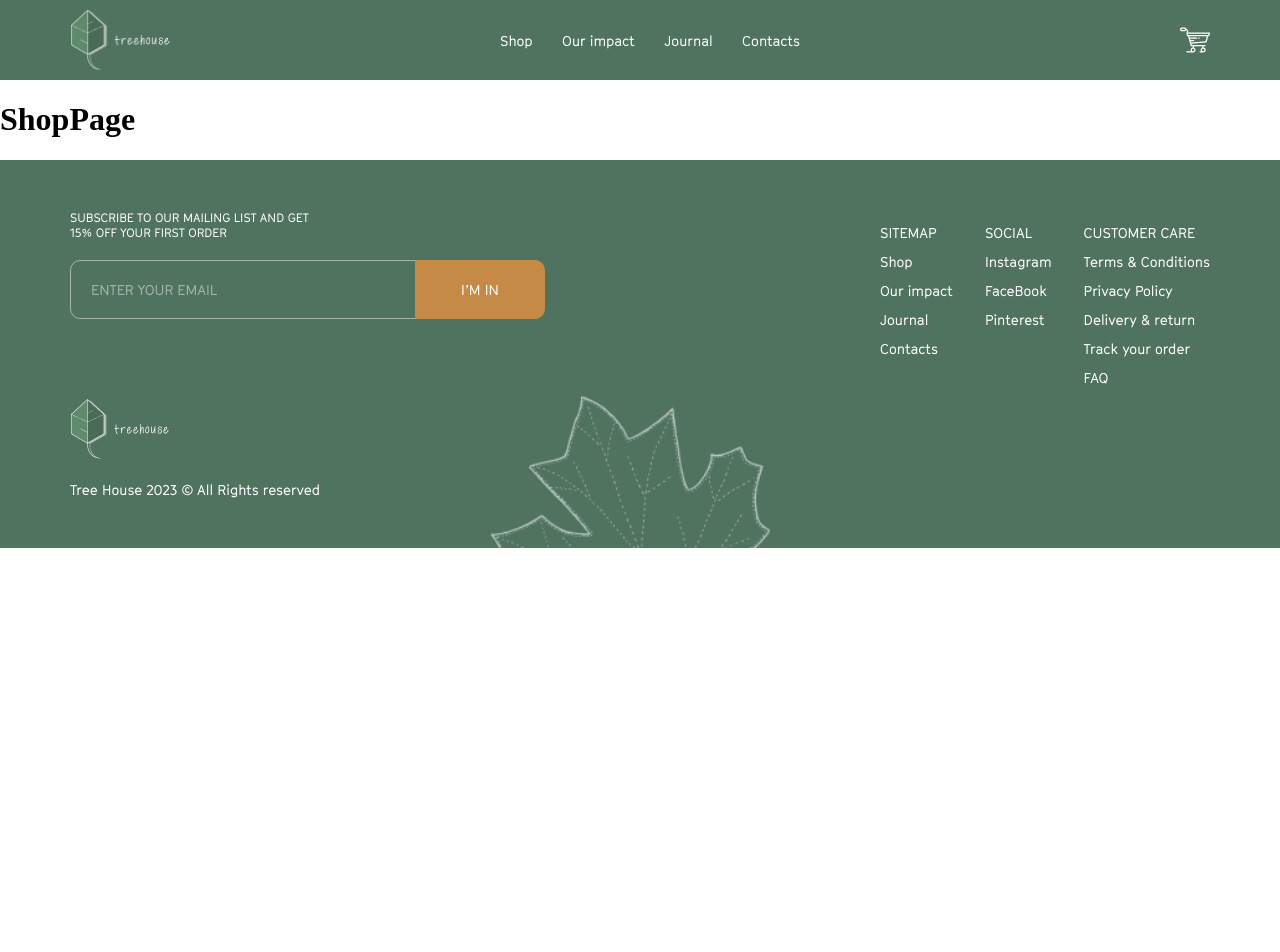
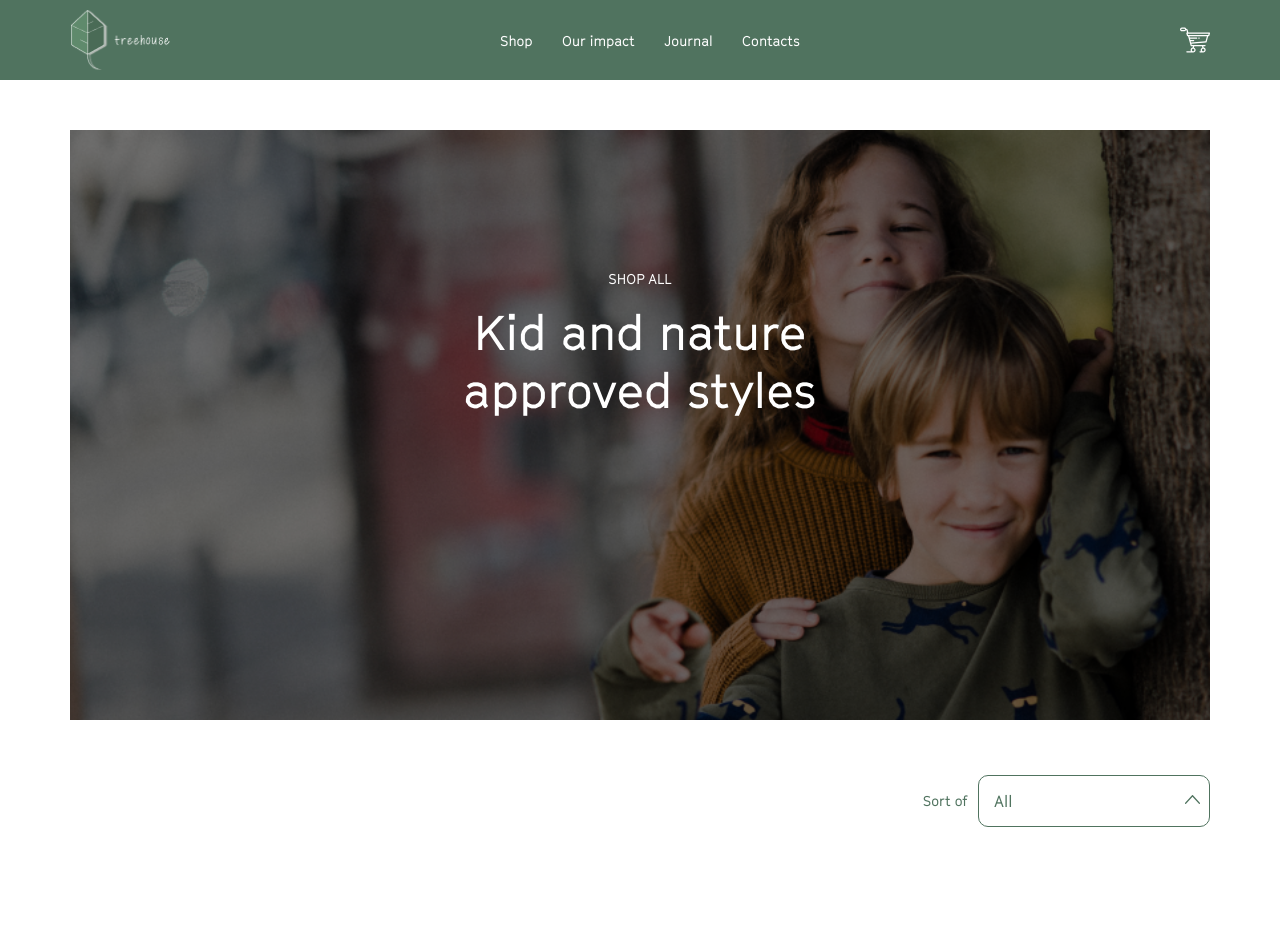
Before and after one commit to DendiRob/clothingShop, a React (Create React App) app: page /shop in a window 1280 px wide. Shown: the top 952 px of the page. Before the commit the page ends 800 px from the top, so only its background shows below. Built offline with nearby package versions, Linux system fonts and the light colour scheme.

Commit message:
started work on shopping filter

```diff
--- a/src/App.js
+++ b/src/App.js
@@ -8,7 +8,6 @@ import JournalPage from './components/pages/JournalPage';
 import ContactsPage from './components/pages/ContactsPage';
 import CartPage from './components/pages/CartPage';
 import CardPage from './components/pages/ShopPage/CardPage';
-import CategoryPage from './components/pages/ShopPage/CategoryPage';
 import Dashboard from './components/dashboard';
 
 
@@ -19,8 +18,7 @@ function App() {
           <Route path='/' element={<Dashboard />}>
             <Route index element={<MainPage />} />
             <Route path='shop' element={<ShopPage />} />
-            <Route path='shop/:category' element={<CategoryPage/>} />
-            <Route path='shop/:category/:id' element={<CardPage/>} />
+            <Route path='shop/:id' element={<CardPage/>} />
             <Route path='impact' element={<ImpactPage />} />
             <Route path='journal' element={<JournalPage />} />
             <Route path='contacts' element={<ContactsPage />} />
--- a/src/components/pages/ShopPage/CategoryPage/CategoryPage.js
+++ /dev/null
@@ -1,30 +0,0 @@
-import React from "react";
-import './CategoryPage.sass';
-import { useParams } from 'react-router-dom';
-// import { useEffect } from "react";
-// import { useState } from "react";
-
-
-const CategoryPage = () => {
-    const { category } = useParams()
-
-    return(
-        <h1>{category}</h1>
-    )
-}
-
-export default CategoryPage
-
-// пример реализаций
-
-// const [arr, setArr] = useState()
-
-// useEffect(() => {
-//     fetch().then(res => res.json()).then( res => setArr(res))
-// }.[])
-
-// arr.map((item) => {
-//     <Link key={smth} to='category/item.id'>
-//      there is carditem
-//     </Link>
-// })
--- a/src/components/pages/ShopPage/CategoryPage/index.js
+++ /dev/null
@@ -1,3 +0,0 @@
-import CategoryPage from "./CategoryPage";
-
-export default CategoryPage
--- a/src/components/pages/ShopPage/ShopPage.js
+++ b/src/components/pages/ShopPage/ShopPage.js
@@ -1,11 +1,37 @@
 import React from "react";
 import './ShopPage.sass'
 import { observer } from "mobx-react-lite";
+import shopPriceFilter from "../../../store/shopPriceFilter";
 
 
 const ShopPage = observer(() => {
     return(
-        <h1>ShopPage</h1>
+        <div className="container">
+            <div className="shopPage">
+                <div className="shopPage__banner">
+                    <div className="shopPage__banner_title">shop all</div>
+                    <div className="shopPage__banner_title-big">Kid and nature approved styles</div>
+                </div>
+                <div className="shopPage__sort">
+                    <div className="shopPage__sort_wrapper">
+                        <div className="shopPage__sort_name">Sort of</div>
+                        <div className="shopPage__sort_changeFilter" onClick={() => shopPriceFilter.openMenu()}>
+                            <div className="shopPage__sort_changeFilter-current">{shopPriceFilter.statusFilter}</div>
+                        <ul className="shopPage__sort_filter" style={{
+                            display: shopPriceFilter.activeMenu? 'block' : 'none'
+                        }}>
+                            <li className="shopPage__sort_filter-item" onClick={() => shopPriceFilter.chooseNameFilter("All")}>All</li>
+                            <li className="shopPage__sort_filter-item" onClick={() => shopPriceFilter.chooseNameFilter("Price - Low to High")}>Price - Low to High</li>
+                            <li className="shopPage__sort_filter-item" onClick={() => shopPriceFilter.chooseNameFilter("Price - High to Low")}>Price - High to Low</li>
+                        </ul>
+                        <div className="shopPage__sort_filter-item shopPage__sort_filter-itemArrow" style={{
+                            rotate: shopPriceFilter.activeMenu ? "0deg" : '180deg'
+                        }}></div>
+                        </div>
+                    </div>
+                </div>
+            </div>
+        </div>
     )
 })
 
--- a/src/components/pages/ShopPage/ShopPage.sass
+++ b/src/components/pages/ShopPage/ShopPage.sass
@@ -0,0 +1,101 @@
+.shopPage
+    padding-top: 50px
+    padding-bottom: 250px
+    &__banner
+        position: relative
+        height: 450px
+        width: 100%
+        background: url('./img/shopkids.png') 0px 0px no-repeat
+        background-size: cover
+        z-index: -2
+        padding-top: 140px
+        &::before
+            content: ''
+            display: block
+            width: 100%
+            height: 100%
+            position: absolute
+            top: 0
+            left: 0
+            right: 0
+            bottom: 0
+            background-color: rgba(0, 0, 0, 0.5)
+            z-index: -1
+        &_title
+            font-family: GT Cinetype Regular
+            font-size: 14px
+            font-weight: 400
+            text-align: center
+            text-transform: uppercase
+            color: #fff
+            &-big
+                font-family: GT Cinetype Regular
+                font-size: 48px
+                font-weight: 400
+                text-align: center
+                color: #fff
+                width: 415px
+                margin: 0 auto
+                margin-top: 16px
+    &__sort
+        margin-top: 55px
+        &_wrapper
+            width: 100%
+            height: 50px
+            display: flex
+            justify-content: flex-end
+            align-items: flex-start
+            position: relative
+            padding-right: 10px
+        &_name
+            font-family: GT Cinetype Regular
+            font-size: 14px
+            font-weight: 400
+            color: #50735F
+            margin-top: 17px
+        &_filter
+            position: absolute
+            border: 1px solid #50735F
+            border-radius: 10px
+            list-style-type: none
+            margin: 0
+            padding: 0
+            display: none
+            right: 9px
+            top: 55px
+            overflow: hidden
+            transition: all .5s
+            &-item
+                font-family: GT Cinetype Regular
+                font-size: 16px
+                font-weight: 400
+                color: #50735F
+                display: block
+                padding: 8px 75px 8px 13px
+                &:hover
+                    background-color: #92A79B
+                    color: #fff
+                &Arrow
+                    background: url("./img/shopfilterdown.svg") 0px 0px no-repeat
+                    width: 15px
+                    height: 15px
+                    display: block
+                    position: absolute
+                    top: 17px
+                    right: 20px
+                    rotate: (180deg)
+                    padding: 0
+                    &:hover
+                        background-color: #fff
+        &_changeFilter
+            width: 215px
+            border: 1px solid #50735F
+            border-radius: 10px
+            padding: 15px 0 15px 15px
+            margin-left: 10px
+            cursor: pointer
+            &-current
+                font-size: 16px
+                font-weight: 400
+                color: #50735F
+                font-family: GT Cinetype Regular
--- /dev/null
+++ b/src/store/shopPriceFilter.js
@@ -0,0 +1,21 @@
+import { makeAutoObservable } from "mobx"
+
+class ShopPriceFilter {
+    activeMenu = false
+    statusFilter = 'All'
+    constructor() {
+        makeAutoObservable(this)
+    }
+
+    openMenu(){
+        this.activeMenu = this.activeMenu? false : true;
+        console.log(this.activeMenu)
+    }
+
+    chooseNameFilter(name){
+        this.statusFilter = name
+    }
+}
+
+// eslint-disable-next-line
+export default new ShopPriceFilter()
```
Also changed, not shown: src/components/pages/ShopPage/CategoryPage/CategoryPage.sass (deleted), src/components/pages/ShopPage/img/shopfilterdown.svg (added), src/components/pages/ShopPage/img/shopkids.png (added).
